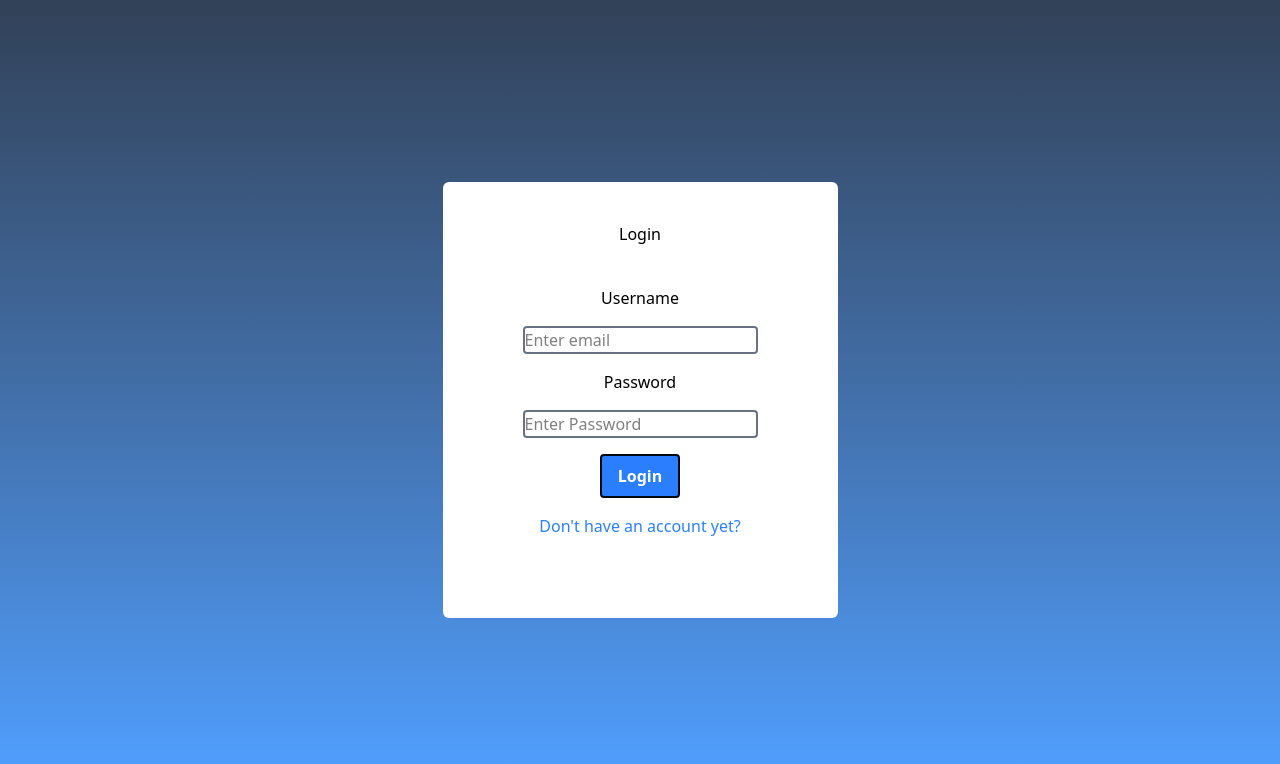
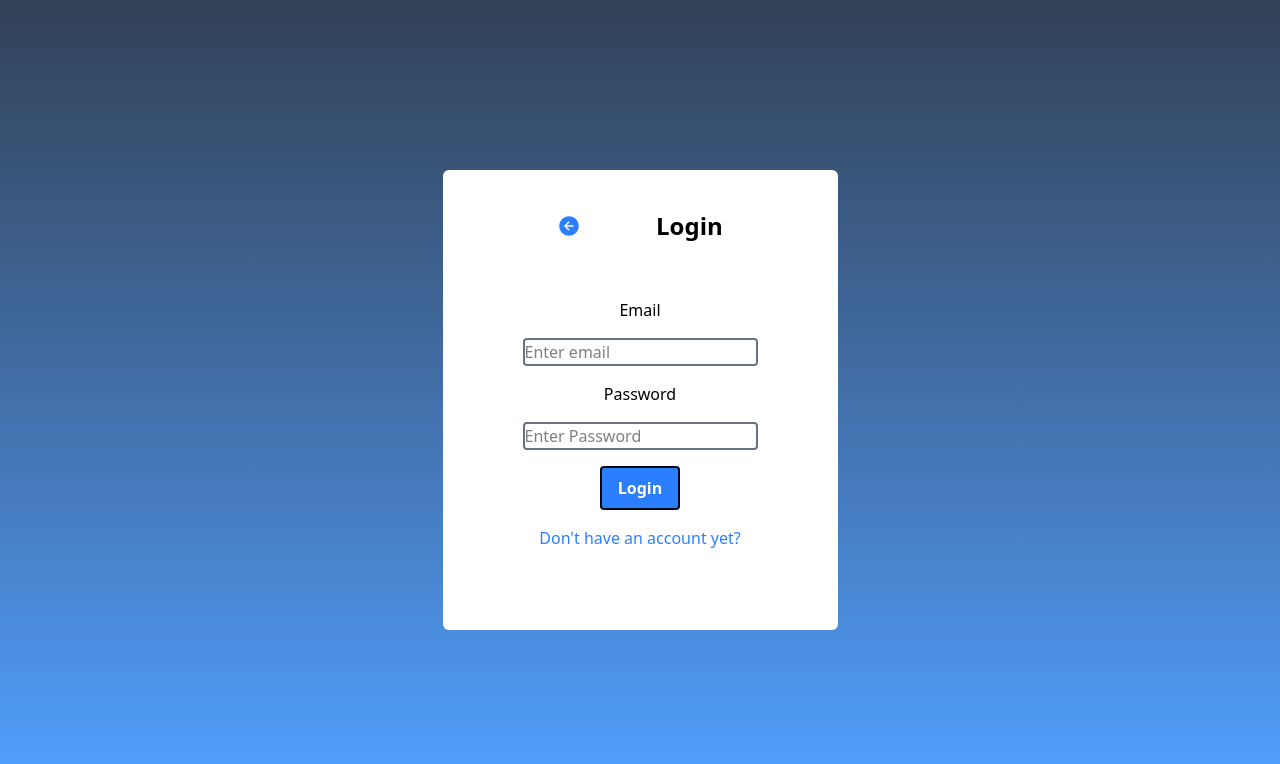
Before and after one commit to scailancrei/next.js-E-commerce, a Next.js app: page /login in a window 1280 px wide. Shown: the top 764 px of the page. Built offline with nearby package versions, Linux system fonts and the light colour scheme.

Commit message:
small changes to login feature and css

```diff
--- a/src/app/_components/icons.tsx
+++ b/src/app/_components/icons.tsx
@@ -2,6 +2,7 @@ import { IconType } from "react-icons"
 import { TfiMenuAlt } from "react-icons/tfi"
 import { FaSearch } from "react-icons/fa"
 import { FaXmark } from "react-icons/fa6"
+import { IoArrowBackCircle } from "react-icons/io5"
 import { LuShoppingCart } from "react-icons/lu"
 import { BsCartPlusFill, BsCartDashFill } from "react-icons/bs"
 
@@ -17,6 +18,10 @@ export const SearchIcon: IconType = () => {
   return <FaSearch />
 }
 
+export const ArrowBackIcon: IconType = () => {
+  return <IoArrowBackCircle />
+}
+
 export const CloseIcon: IconType = () => {
   return <FaXmark />
 }
--- a/src/app/login/formLogin.tsx
+++ b/src/app/login/formLogin.tsx
@@ -28,7 +28,7 @@ export default function FormLogin(): JSX.Element {
         styles="w-full flex flex-col justify-center items-center max-w-sm gap-4 text-black"
       >
         <label className="focus:valid:bg-green-600 focus:invalid:bg-red-600 ">
-          Username
+          Email
         </label>
         <Input
           required={true}
--- a/src/app/login/page.tsx
+++ b/src/app/login/page.tsx
@@ -1,13 +1,25 @@
 "use client"
-import { JSX, useState } from "react"
+import { JSX } from "react"
+import Link from "next/link"
+import { useRouter } from "next/navigation"
 import FormLogin from "login/formLogin"
 import "../global.css"
+import { ArrowBackIcon } from "@/_components/icons"
+import UseIconContext from "@/context/useIconContext"
 
 const Login = (): JSX.Element => {
   return (
     <div className="flex items-center justify-center h-screen">
       <div className="bg-white flex flex-col items-center justify-center p-10 rounded-md">
-        <h2>Login</h2>
+        <div className="mb-4 flex items-center justify-evenly w-full">
+          <Link href="/" className="text-blue-500" aria-label="Home">
+            <UseIconContext styles={{ size: "1.5rem" }}>
+              <ArrowBackIcon />
+            </UseIconContext>
+          </Link>
+          <h1 className="text-2xl font-bold">Login</h1>
+        </div>
+
         <FormLogin />
       </div>
     </div>
--- a/src/app/services/api.tsx
+++ b/src/app/services/api.tsx
@@ -1,4 +1,4 @@
-import axios, { AxiosResponse } from "axios"
+import axios from "axios"
 import { ProductType } from "@/types/types"
 
 export async function getAllProducts(): Promise<ProductType[]> {
--- a/src/app/services/loginPostFormAction.tsx
+++ b/src/app/services/loginPostFormAction.tsx
@@ -30,7 +30,7 @@ export async function loginPostFormAction(formData: FormData): Promise<void> {
   const { data, error } = await supabase.auth.signInWithPassword(rawData)
 
   if (error) {
-    throw new Error(error.message)
+    throw new Error("email or password is incorrect")
   }
   if (data.user) {
     redirect("/")
```
Also changed, not shown: 1 other file (tests, documents, lock files or other folders).
